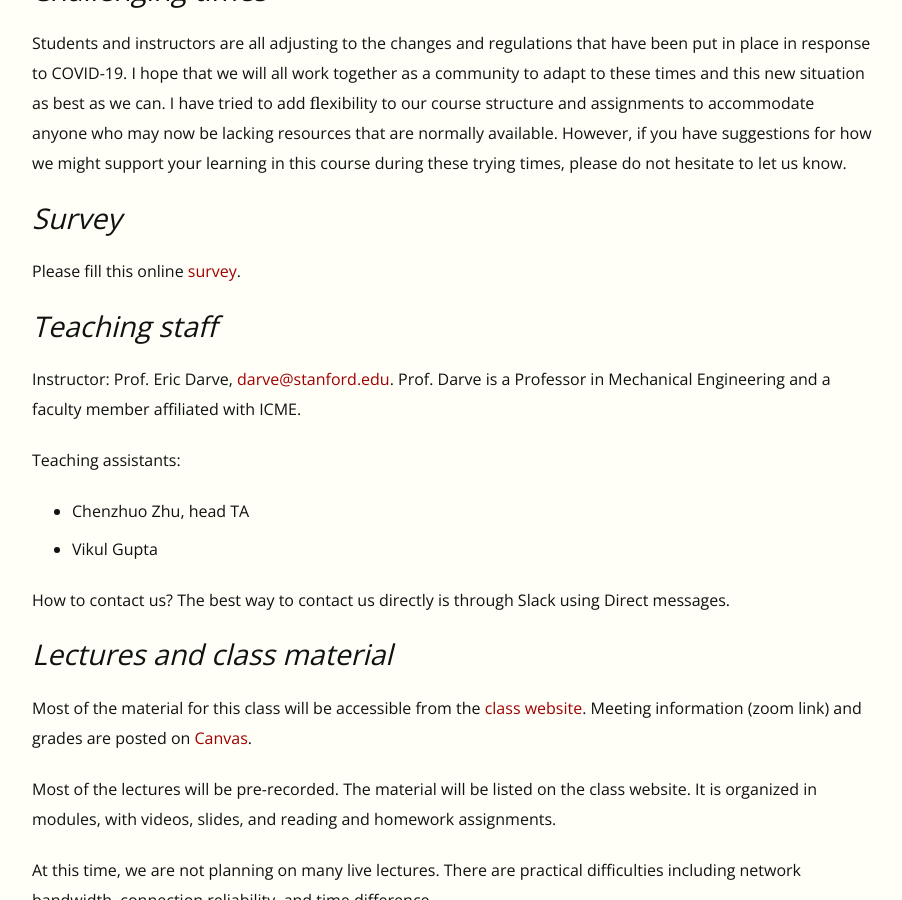
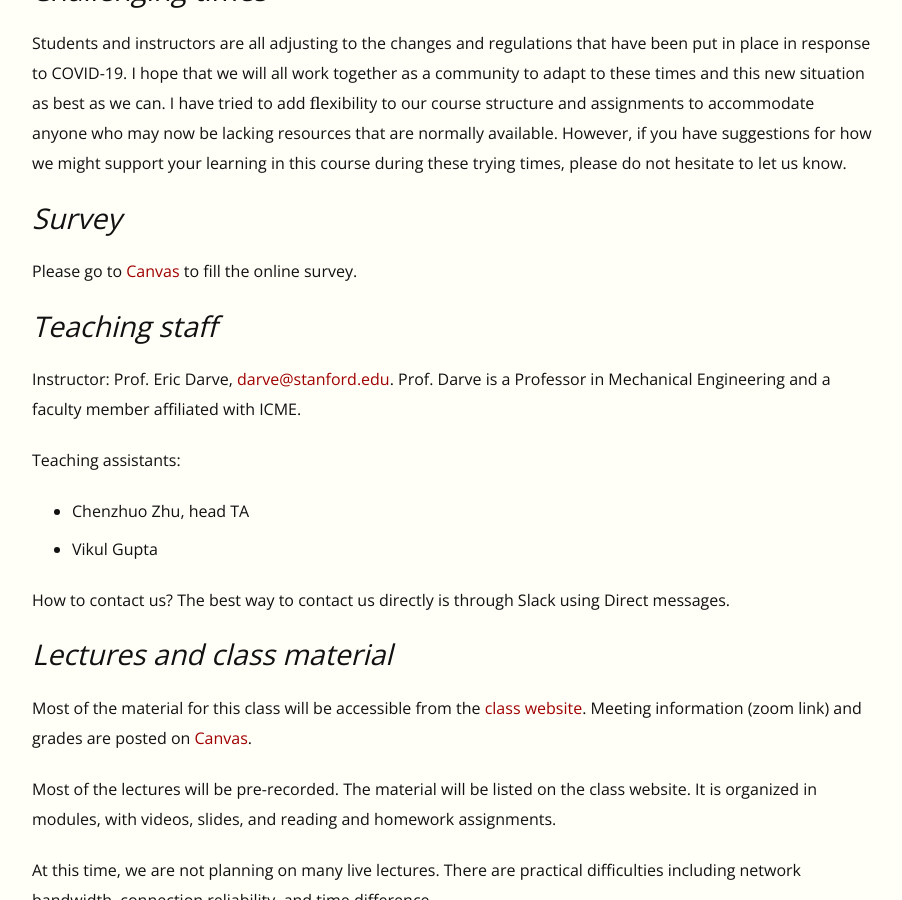
Before and after one commit to EricDarve/cme213-spring-2021, a Jekyll site: the page built from syllabus.md, in a window 1280 px wide and 900 px high, scrolled down 480 px. Shown: the whole window, without its empty margins (128-1030 px from the left). Built offline with Jekyll 4.4.1, drawn with Linux system fonts in a browser that asks for light colours.

Commit message:
syllabus

```diff
--- a/syllabus.md
+++ b/syllabus.md
@@ -13,7 +13,7 @@ Students and instructors are all adjusting to the changes and regulations that h
 
 ## Survey
 
-Please fill this online [survey](https://docs.google.com/forms/d/e/1FAIpQLSdxd1rdTGfqHA7eGehUoLmVjeXHruqoR4IjYOeOE8cTdSa2wA/viewform?usp=sf_link).
+Please go to [Canvas](https://canvas.stanford.edu/courses/133903) to fill the online survey.
 
 ## Teaching staff
 
```
